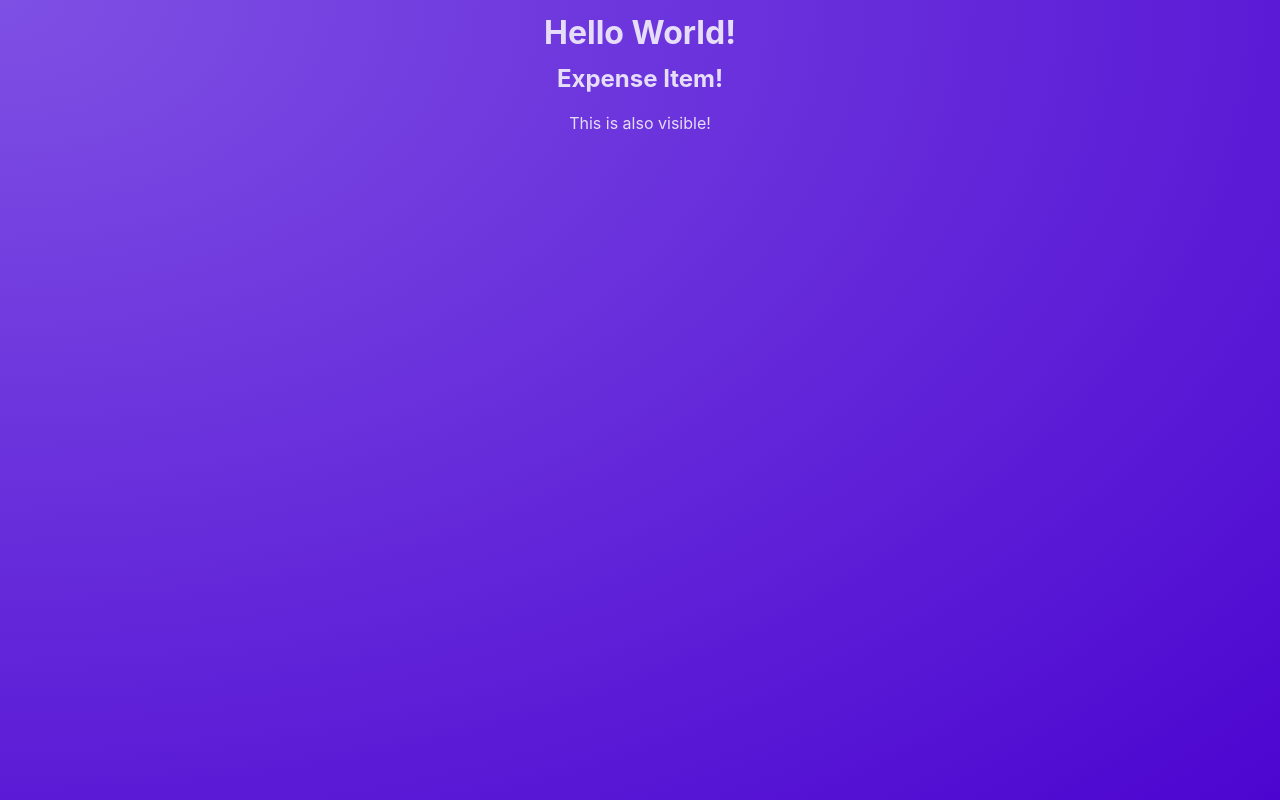
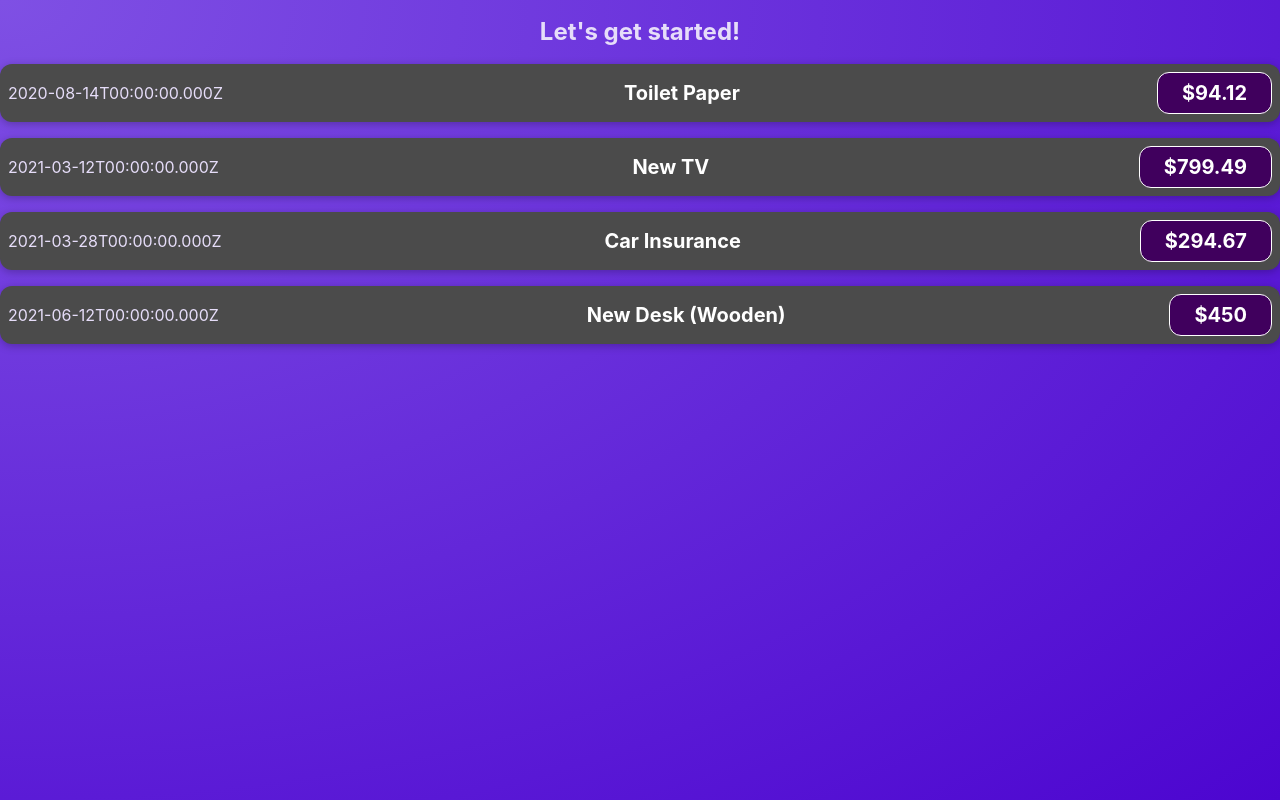
Before and after one commit to mhgarry/check_expenses, a React (Vite) app in the folder client/: page / in a window 1280 px wide. Built offline with nearby package versions, Linux system fonts and the light colour scheme.

Commit message:
prop sstuff

```diff
--- a/client/src/App.jsx
+++ b/client/src/App.jsx
@@ -6,10 +6,35 @@
 import ExpenseItem from "./components/ExpenseItem";
 
 function App() {
+	const expenses = [
+		{
+			id: "e1",
+			title: "Toilet Paper",
+			amount: 94.12,
+			date: new Date(2020, 7, 14),
+		},
+		{ id: "e2", title: "New TV", amount: 799.49, date: new Date(2021, 2, 12) },
+		{
+			id: "e3",
+			title: "Car Insurance",
+			amount: 294.67,
+			date: new Date(2021, 2, 28),
+		},
+		{
+			id: "e4",
+			title: "New Desk (Wooden)",
+			amount: 450,
+			date: new Date(2021, 5, 12),
+		},
+	];
+
 	return (
 		<div>
-			<h1>Hello World!</h1>
-			<ExpenseItem />
+			<h2>Let&apos;s get started!</h2>
+			<ExpenseItem expense={expenses[0]}></ExpenseItem>
+			<ExpenseItem expense={expenses[1]}></ExpenseItem>
+			<ExpenseItem expense={expenses[2]}></ExpenseItem>
+			<ExpenseItem expense={expenses[3]}></ExpenseItem>
 		</div>
 	);
 } // react code is declarative programming, it is not imperative programming, it is not js code, it is jsx code, it is not html code, it is jsx code, it is not css code, it is jsx code. The nature of declartive programming lets react build user interfaces that are more predictable and easier to debug and that take less time to develop.
--- /dev/null
+++ b/client/src/components/ExpenseItem.css
@@ -0,0 +1,56 @@
+.expense-item {
+  display: flex;
+  justify-content: space-between;
+  align-items: center;
+  box-shadow: 0 2px 8px rgba(0, 0, 0, 0.25);
+  padding: 0.5rem;
+  margin: 1rem 0;
+  border-radius: 12px;
+  background-color: #4b4b4b;
+}
+
+.expense-item__description {
+  display: flex;
+  flex-direction: column;
+  gap: 1rem;
+  align-items: flex-end;
+  flex-flow: column-reverse;
+  justify-content: flex-start;
+  flex: 1;
+}
+
+.expense-item h2 {
+  color: #3a3a3a;
+  font-size: 1rem;
+  flex: 1;
+  margin: 0 1rem;
+  color: white;
+}
+
+.expense-item__price {
+  font-size: 1rem;
+  font-weight: bold;
+  color: white;
+  background-color: #40005d;
+  border: 1px solid white;
+  padding: 0.5rem;
+  border-radius: 12px;
+}
+
+@media (min-width: 580px) {
+  .expense-item__description {
+    flex-direction: row;
+    align-items: center;
+    justify-content: flex-start;
+    flex: 1;
+  }
+
+  .expense-item__description h2 {
+    font-size: 1.25rem;
+  }
+
+  .expense-item__price {
+    font-size: 1.25rem;
+    padding: 0.5rem 1.5rem;
+  }
+}
--- a/client/src/components/ExpenseItem.jsx
+++ b/client/src/components/ExpenseItem.jsx
@@ -1,10 +1,15 @@
-const ExpenseItem = () => {
+import "./ExpenseItem.css";
+
+const ExpenseItem = (props) => {
 	return (
-		<div>
-			<h2>Expense Item!</h2>
-			<p>This is also visible!</p>
+		<div className='expense-item'>
+			<div>{props.expense.date.toISOString()}</div>
+			<div className='expense-item__description'>
+				<h2>{props.expense.title}</h2>
+				<div className='expense-item__price'>${props.expense.amount}</div>
+			</div>
 		</div>
 	);
 };
-
+// to iso string built in js method to convert date to string
 export default ExpenseItem;
```
